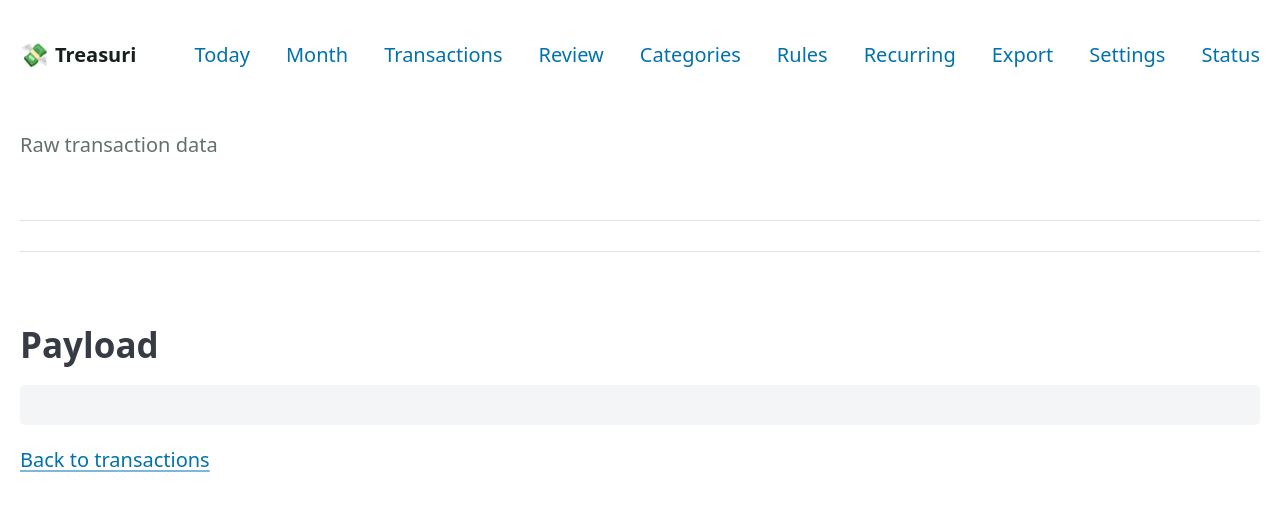
After one commit to vgalaktionov/treasuri, a Python web app: template app/templates/transaction_raw.html in a window 1280 px wide. The commit adds this page. Shown: the top 511 px of the page. Run offline with Jinja, Linux system fonts and the light colour scheme; the template is opened without the code that fills it, so the values that code supplies are empty.

Commit message:
feat(transactions): show raw source details

```diff
--- a/app/static/css/app.css
+++ b/app/static/css/app.css
@@ -493,6 +506,52 @@ header nav a {
 
 .flag-fieldset .checkbox-label {
   min-block-size: auto;
+}
+
+.raw-summary {
+  align-items: baseline;
+  border-block: 1px solid var(--treasuri-line);
+  display: flex;
+  flex-wrap: wrap;
+  gap: 0.5rem 0.75rem;
+  margin-block: 0 1rem;
+  padding-block: 0.75rem;
+}
+
+.raw-summary strong {
+  font-size: 1.15rem;
+}
+
+.raw-summary span {
+  color: var(--treasuri-muted);
+}
+
+.raw-detail-list {
+  display: grid;
+  gap: 0.6rem;
+  grid-template-columns: repeat(auto-fit, minmax(13rem, 1fr));
+  margin-block-end: 1.25rem;
+}
+
+.raw-detail-list div {
+  border-block-start: 1px solid var(--treasuri-line);
+  padding-block-start: 0.55rem;
+}
+
+.raw-detail-list dt {
+  color: var(--treasuri-muted);
+  font-size: 0.9rem;
+}
+
+.raw-detail-list dd {
+  margin: 0.15rem 0 0;
+  overflow-wrap: anywhere;
+}
+
+.raw-payload {
+  max-inline-size: 100%;
+  overflow: auto;
+  white-space: pre-wrap;
 }
 
 .review-actions {
--- /dev/null
+++ b/app/templates/transaction_raw.html
@@ -0,0 +1,31 @@
+{% extends "base.html" %}
+
+{% block title %}Raw transaction - Treasuri{% endblock %}
+
+{% block content %}
+  <section aria-labelledby="raw-transaction-title">
+    <p class="muted">Raw transaction data</p>
+    <h1 id="raw-transaction-title">{{ transaction.merchant }}</h1>
+
+    <div class="raw-summary">
+      <strong>{{ transaction.amount }}</strong>
+      <span>{{ transaction.booking_date.strftime("%d %b %Y") }}</span>
+      <span>{{ transaction.category }}</span>
+      <span>{{ transaction.description }}</span>
+    </div>
+
+    <dl class="raw-detail-list">
+      {% for label, value in transaction.details %}
+        <div>
+          <dt>{{ label }}</dt>
+          <dd>{{ value }}</dd>
+        </div>
+      {% endfor %}
+    </dl>
+
+    <h2>Payload</h2>
+    <pre class="raw-payload"><code>{{ transaction.payload_json }}</code></pre>
+
+    <p><a href="/transactions">Back to transactions</a></p>
+  </section>
+{% endblock %}
--- a/app/templates/transactions.html
+++ b/app/templates/transactions.html
@@ -84,6 +84,12 @@
                 <span>{{ flag }}</span>
               {% endfor %}
             </div>
+            {% if show_inline_edit %}
+              <div class="transaction-actions">
+                <a href="/rules/preview/from-transaction/{{ transaction.transaction_id }}">Preview rule</a>
+                <a href="/transactions/{{ transaction.transaction_id }}/raw">Raw data</a>
+              </div>
+            {% endif %}
             {% if show_inline_edit %}
               <details class="transaction-edit">
                 <summary>Edit</summary>
```
Also changed, not shown: other parts of app/static/css/app.css (+26 -2 lines), app/transactions.py (+82 -0 lines), app/web.py (+12 -1 lines), docs/coverage-audit.md (+1 -0 lines), e2e/tests/dashboard-review.spec.mjs (+12 -2 lines), tests/integration/test_transaction_routes.py (+15 -0 lines).
